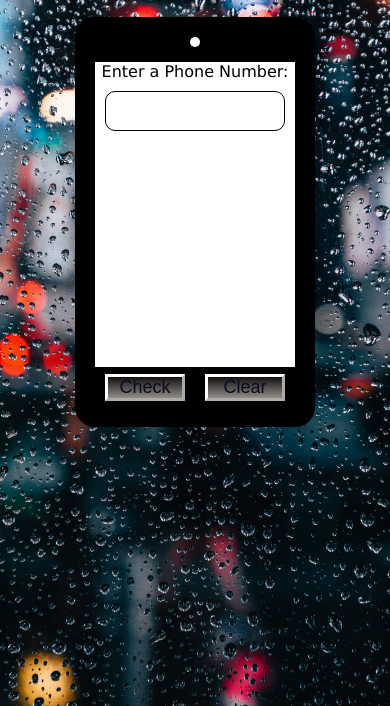
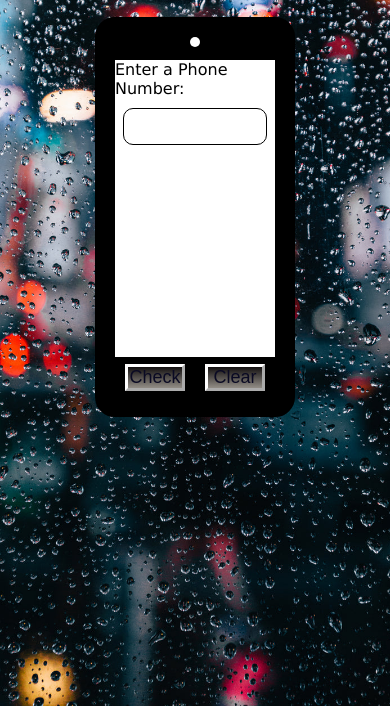
Before and after one commit to zainabbehzad/Telephone-Number-Validator, a plain HTML site: page index.html in a window 390 px wide. Shown: the part 138-844 px from the top of the page. Drawn offline with Linux system fonts and the light colour scheme.

Commit message:
page responsiveness

```diff
--- a/styles.css
+++ b/styles.css
@@ -7,7 +7,7 @@
 body {
   font-family: Verdana, Geneva, Tahoma, sans-serif;
   background-image: url(images/city-lights-through-rain-window.jpg);
-  background-repeat: no-repeat;
+  background-repeat: repeat;
   background-size: cover;
   height: 100vh;
 }
@@ -33,8 +33,6 @@ h1 {
   color: black;
   position: relative;
   background-color: #fff;
-  width: 350px;
-  height: 600px;
   margin: 30px auto;
   border-radius: 20px;
   border: 20px solid black;
@@ -117,7 +115,7 @@ input:hover {
 .results-text {
   font-size: 1.2rem;
   padding: 5px;
-  text-align: var(--center-text);
+  text-align: center;
   margin: 10px 0;
 }
 
@@ -145,7 +143,7 @@ input:hover {
     font-size: 20px;
   }
 
-  .container {
+  .phone-container {
     width: 220px;
     height: 420px;
   }
@@ -155,7 +153,7 @@ input:hover {
   }
 }
 
-@media (max-width: 1024px) {
+@media (max-width: 992px) {
   h1 {
     width: 55%;
     font-size: 22px;
@@ -164,7 +162,7 @@ input:hover {
     padding: 20px;
   }
 
-  .container {
+  .phone-container {
     width: 240px;
     height: 410px;
   }
```
